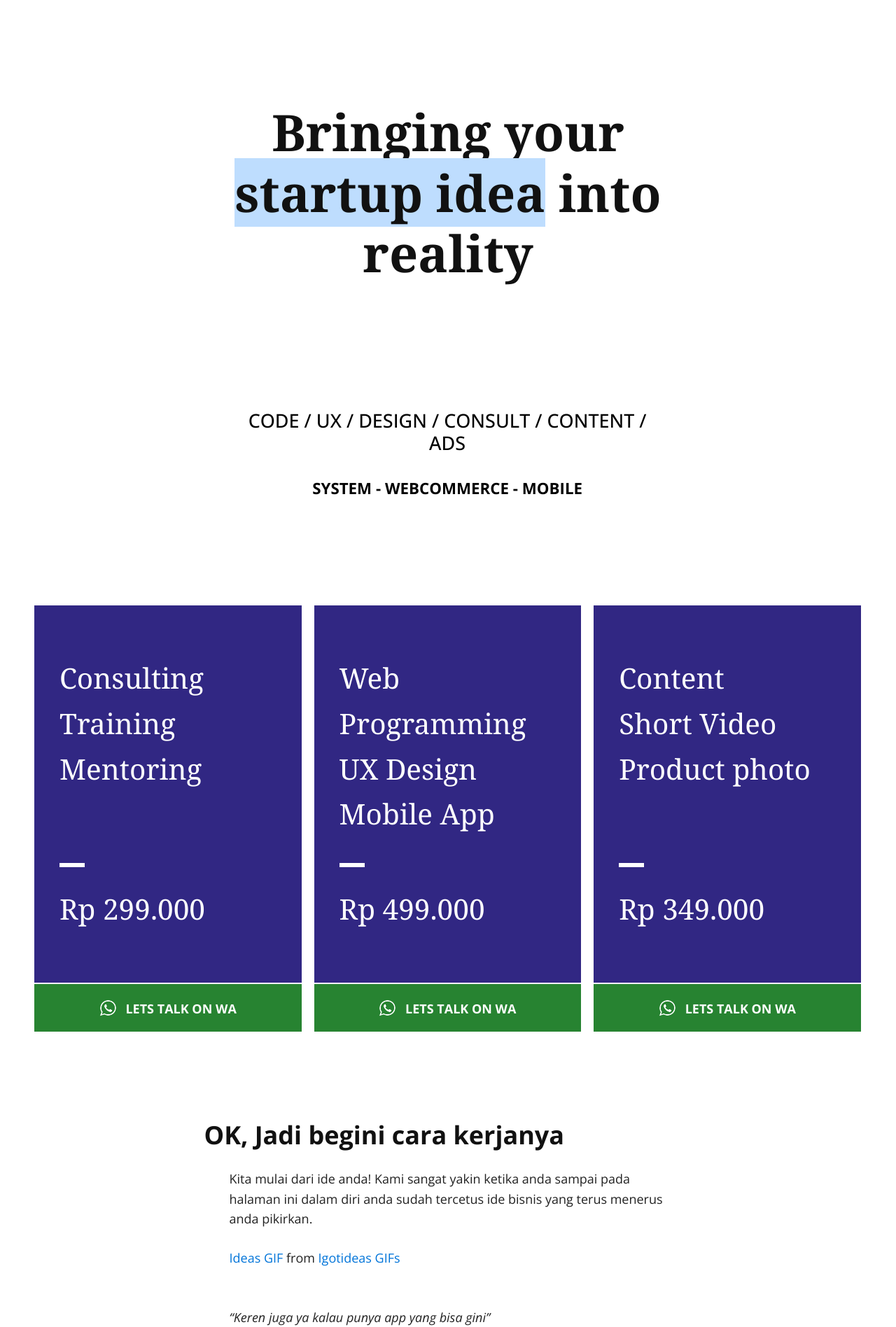
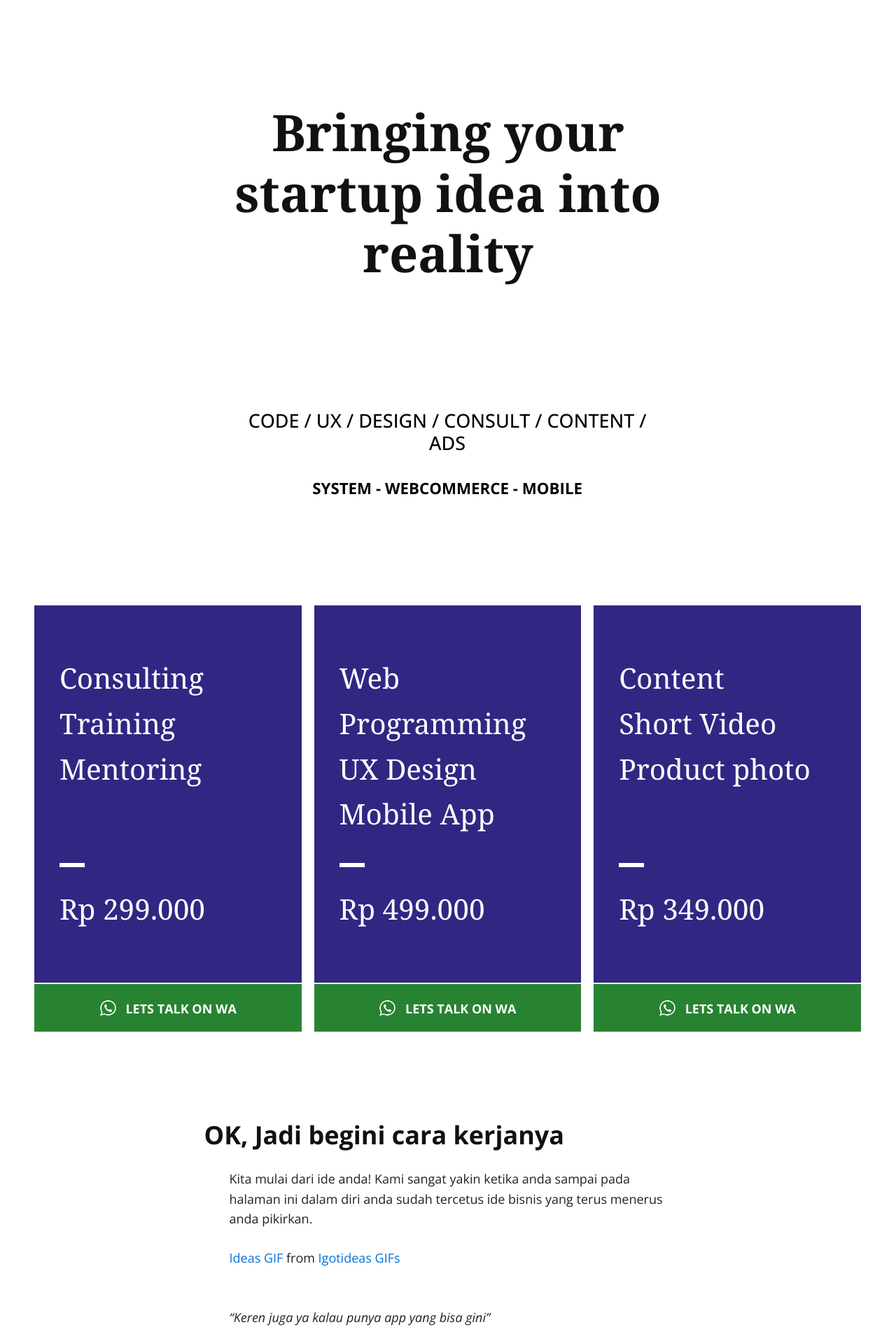
Before and after one commit to kemtol/rocktokom, a Jekyll site: the page built from index.md, in a window 1280 px wide. Shown: the part 411-2307 px from the top of the page at 70% size. Built offline with Jekyll 4.4.1, drawn with Linux system fonts in a browser that asks for light colours; nearby versions of some CDN libraries; a script that is not in the unit is left out; our own code applies the rules of GitHub Pages for plain Markdown files.

Commit message:
Update default.html

```diff
--- a/_layouts/default.html
+++ b/_layouts/default.html
@@ -68,7 +68,7 @@
    <div class="container">
      <h1>
        <a href="./"><img src="{{ site.baseurl }}/images/LogoPTRocktokom-1.png" /></a>
-       <span style="font-family:georgia;display:block">Bringing your <span style="background:#beddfe">startup idea</span> into reality</span>
+       <span style="font-family:georgia;display:block">Bringing your <span>startup idea</span> into reality</span>
      </h1>
      <h2 id="code--ux--design--consult--content--ads"> CODE / UX / DESIGN / CONSULT / CONTENT / ADS <span>SYSTEM - WEBCOMMERCE - MOBILE</span></h2>
     </div>
```
